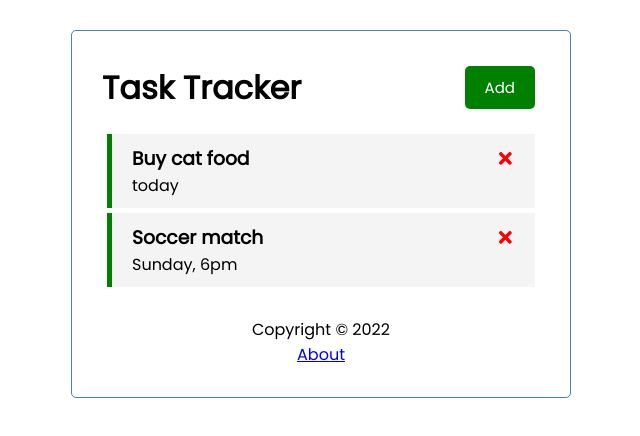
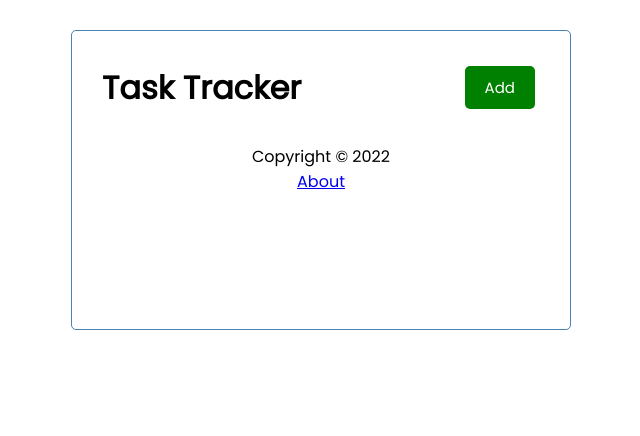
Before and after one commit to wichofly/React-Task-Tracker, a React (Create React App) app: page / in a window 1280 px wide. Shown: the top 436 px of the page, without its empty margins (319-959 px from the left). Built offline with nearby package versions, Linux system fonts and the light colour scheme; data requests are answered from the project's data file; the HTML template or start-up script is replaced by a standard one.

Commit message:
React-Task-Tracker/ route

```diff
--- a/src/App.js
+++ b/src/App.js
@@ -117,7 +117,7 @@ const App = () => {
           showAdd={showAddTask}
         />
         <Route
-          path="/"
+          path="/React-Task-Tracker/"
           exact // make its own view
           render={(props) => (
             <>
```
